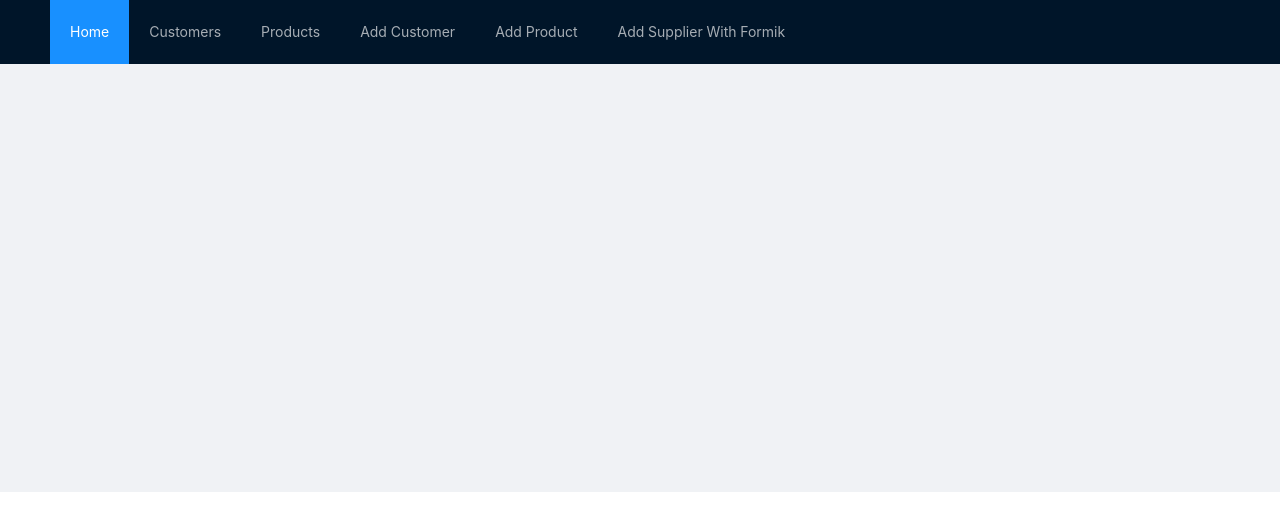
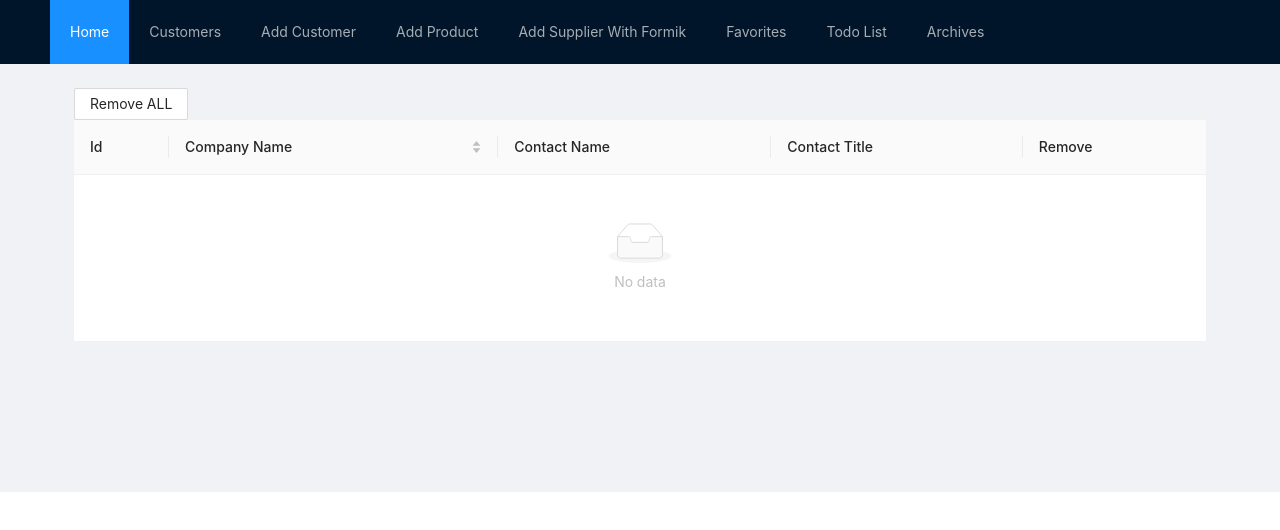
Before and after one commit to yakintech/techcareer-full-stack-part-2, a React (Create React App) app: page /favorites in a window 1280 px wide. Shown: the top 530 px of the page. Built offline with nearby package versions, Linux system fonts and the light colour scheme.

Commit message:
redux sample

```diff
--- a/package.json
+++ b/package.json
@@ -12,8 +12,10 @@
     "prop-types": "^15.8.1",
     "react": "^18.2.0",
     "react-dom": "^18.2.0",
+    "react-redux": "^8.0.4",
     "react-router-dom": "^6.4.1",
     "react-scripts": "5.0.1",
+    "redux": "^4.2.0",
     "web-vitals": "^2.1.4",
     "yup": "^0.32.11"
   },
--- a/src/App.js
+++ b/src/App.js
@@ -13,27 +13,36 @@ import { useContext } from "react";
 import { CartContext } from "./contextSample/CartContext";
 import Cart from "./contextSample/Cart";
 import 'antd/dist/antd.css';
-import {  Layout, Menu } from 'antd';
+import { Badge, Layout, Menu } from 'antd';
 import Customers from "./components/Customers";
 import AddCustomer from "./components/AddCustomer";
 import AddProduct from "./components/AddProduct";
 import AddSupplierWithFormik from "./components/AddSupplierWithFormik";
+import Favorites from "./components/Favorites";
+import { connect, useSelector } from "react-redux";
+import Todos from "./components/Todos";
+import Archives from "./components/Archives";
 
 
 const { Header, Content, Footer } = Layout;
 
 
-function App() {
+function App(props) {
 
-  const { cart } = useContext(CartContext)
+  const { cart } = useContext(CartContext);
+
+  let archives = useSelector(state => state);
 
   const items = [
-    { label:<Link to='/'>Home</Link> , key: '1' },
-    { label:<Link to='/customers'>Customers</Link> , key: '2' },
-    { label:<Link to='/customers'>Products</Link> , key: '3' },
-    { label:<Link to='/addcustomer'>Add Customer</Link> , key: '4' },
-    { label:<Link to='/addproduct'>Add Product</Link> , key: '5' },
-    { label:<Link to='/addsupplierwithformik'>Add Supplier With Formik</Link> , key: '6' },
+    { label: <Link to='/'>Home</Link>, key: '1' },
+    { label: <Link to='/customers'>Customers</Link>, key: '2' },
+    { label: <Link to='/addcustomer'>Add Customer</Link>, key: '4' },
+    { label: <Link to='/addproduct'>Add Product</Link>, key: '5' },
+    { label: <Link to='/addsupplierwithformik'>Add Supplier With Formik</Link>, key: '6' },
+    { label: <Link to='/favorites'>Favorites<Badge count={0}></Badge></Link>, key: '7' },
+    { label: <Link to='/todos'>Todo List</Link>, key: '8' },
+    { label: <Link to='/archives'>Archives <Badge count={archives.length}></Badge></Link>, key: '9' },
+
 
   ];
 
@@ -53,7 +62,7 @@ function App() {
           <div className="site-layout-background" style={{ padding: 24, minHeight: 380 }}>
             <Routes>
               <Route path="/" element={<HomePage />}></Route>
-              <Route path="/addcustomer" element={<AddCustomer/>}></Route>
+              <Route path="/addcustomer" element={<AddCustomer />}></Route>
               <Route path="/products" element={<Products />}></Route>
               <Route path="/cart" element={<Cart />}></Route>
               <Route path="/about" element={<AboutPage />}></Route>
@@ -64,7 +73,9 @@ function App() {
               <Route path="/customers" element={<Customers />}></Route>
               <Route path="/addproduct" element={<AddProduct />}></Route>
               <Route path="/addsupplierwithformik" element={<AddSupplierWithFormik />}></Route>
-
+              <Route path="/favorites" element={<Favorites />}></Route>
+              <Route path="/todos" element={<Todos />}></Route>
+              <Route path="/archives" element={<Archives />}></Route>
 
               <Route path="/guardsample" element={
                 <GuardSample>
@@ -84,7 +95,7 @@ function App() {
 
       </Layout>
 
-        {/* <li><Link to='/'>Home</Link></li>
+      {/* <li><Link to='/'>Home</Link></li>
         <li><Link to='/contact'>Contact</Link></li>
         <li><Link to='/about'>About</Link></li>
         <li><Link to='/categories'>Category List</Link></li>
@@ -99,4 +110,11 @@ function App() {
   );
 }
 
-export default App;
+const mapStateToProps = (state) => {
+
+  return {
+    favorites: state
+  }
+}
+
+export default connect(mapStateToProps)(App);
--- /dev/null
+++ b/src/components/Archives.jsx
@@ -0,0 +1,52 @@
+import { Button, Table } from 'antd';
+import React from 'react'
+import { useDispatch, useSelector } from 'react-redux'
+
+function Archives() {
+
+    let archives = useSelector(state => state);
+
+    let dispatch = useDispatch();
+
+
+    const removeArchive = (id) => {
+
+        dispatch({type:'REMOVE_TO_ARCHIVE', payload:id})
+    }
+
+    let columns = [
+        {
+            title: 'Id',
+            dataIndex: 'id'
+        },
+        {
+            title: 'User Id',
+            dataIndex: 'userId'
+        },
+        {
+            title: 'Title',
+            dataIndex: 'title'
+        },
+        {
+            title: 'Completed',
+            dataIndex: 'completed'
+        },
+        {
+            title:'Remove',
+            dataIndex:'id',
+            render: (id) => <Button onClick={() => removeArchive(id)}>Remove</Button>
+        }
+    ]
+
+    const empty = () => {
+        dispatch({type:'REMOVE_ALL'})
+    }
+
+    return (<>
+        <Button type='primary' danger onClick={() => empty()}>Remove All</Button>
+        <Table columns={columns} dataSource={archives}></Table>
+    </>
+    )
+}
+
+export default Archives
--- a/src/components/Customers.jsx
+++ b/src/components/Customers.jsx
@@ -2,10 +2,15 @@ import { Button, Table, Modal } from 'antd'
 import axios from 'axios'
 import React, { useEffect, useState } from 'react'
 import { ExclamationCircleOutlined } from '@ant-design/icons';
+import { connect } from 'react-redux';
+import { StarOutlined, StarFilled } from '@ant-design/icons';
+import { addToFavoritesAction, removeToFavoritesAction } from '../redux/actions/favorites.action';
+
 
 const { confirm } = Modal;
 
-function Customers() {
+function Customers(props) {
+
 
     const [customers, setcustomers] = useState([]);
     const [loading, setloading] = useState(true)
@@ -52,6 +57,37 @@ function Customers() {
 
     }
 
+    const add = (id) => {
+
+        //id ye göre listedeki customer ı yakalıyorum
+        let customer = customers.find(q => q.id == id);
+
+        //Globaldeki state e erişip oraya bu customer ı ekleyecek. Eğer global state üzerinde bir favori varsa ekleme YAPMAZ!
+        let favoriteCustomer = props.favorites.find(item => item.id == customer.id);
+
+        if (!favoriteCustomer)
+            props.addToFavorites(customer);
+        else
+            props.removeFavorites(customer.id)
+
+
+    }
+
+
+    const favoriteControl = (id) => {
+
+
+        //eğer müşteri favorilerdeyse dolu yıldız değilse boş yıldız gelecek.
+        let isFavorite = props.favorites.find(q => q.id == id);
+
+        console.log('isFavorite', isFavorite);
+        if (isFavorite)
+            return <StarFilled />
+        else
+            return <StarOutlined />
+
+    }
+
     let columns = [
         {
             title: 'Id',
@@ -74,7 +110,13 @@ function Customers() {
             title: ' Delete',
             dataIndex: 'id',
             render: (id) => <Button onClick={() => deleteCustomer(id)} type='primary-outline' danger>Delete</Button>
+        },
+        {
+            title: ' Favorite',
+            dataIndex: 'id',
+            render: (id) => <Button onClick={() => add(id)} shape='circle' icon={favoriteControl(id)} />
         }
+
 
     ]
 
@@ -94,4 +136,27 @@ function Customers() {
     )
 }
 
-export default Customers
+
+const mapStateToProps = (state) => {
+
+    //favorites -> prop name of global state
+    return {
+        favorites: state
+    }
+}
+
+
+const mapDispatchToProps = (dispatch) => {
+    return {
+        addToFavorites: (data) => {
+            dispatch(addToFavoritesAction(data))
+        },
+        removeFavorites: (data) => {
+            // dispatch({ type: 'REMOVE', payload: data })
+            dispatch(removeToFavoritesAction(data))
+        }
+    }
+}
+
+
+export default connect(mapStateToProps, mapDispatchToProps)(Customers)
--- /dev/null
+++ b/src/components/Favorites.jsx
@@ -0,0 +1,71 @@
+import { Button, Table } from 'antd'
+import React from 'react'
+import { connect } from 'react-redux'
+
+function Favorites({ favorites, removeFavorites, removeAll }) {
+
+
+  const remove = (customerId) => {
+
+    removeFavorites(customerId)
+
+  }
+
+  let columns = [
+    {
+      title: 'Id',
+      dataIndex: 'id'
+    },
+    {
+      title: 'Company Name',
+      dataIndex: 'companyName',
+      sorter: (a, b) => a.companyName.localeCompare(b.companyName)
+    },
+    {
+      title: 'Contact Name',
+      dataIndex: 'contactName'
+    },
+    {
+      title: 'Contact Title',
+      dataIndex: 'contactTitle'
+    },
+    {
+      title: 'Remove',
+      dataIndex: 'id',
+      render: (id) => <Button onClick={() => remove(id)} danger>Remove</Button>
+    }
+  ]
+
+
+  const empty = () => {
+    //reducer içerisindeki tüm favorileri temizleyen metoda gidiyorum.
+    removeAll();
+  }
+
+
+  return (<>
+    <Button onClick={() => empty()}>Remove ALL</Button>
+    <Table dataSource={favorites} columns={columns}></Table>
+  </>
+  )
+}
+
+const mapStateToProps = (state) => {
+  return {
+    favorites: state
+  }
+}
+
+const mapDispatchToProps = (dispatch) => {
+  return {
+    removeFavorites: (data) => {
+      dispatch({ type: 'REMOVE', payload: data })
+    },
+    removeAll: () => {
+      dispatch({ type: 'REMOVE_ALL' })
+    }
+  }
+}
+
+
+export default connect(mapStateToProps, mapDispatchToProps)(Favorites)
--- /dev/null
+++ b/src/components/Todos.jsx
@@ -0,0 +1,86 @@
+import { Button, Table } from 'antd';
+import axios from 'axios';
+import React, { useEffect, useState } from 'react'
+import { useDispatch, useSelector } from 'react-redux';
+
+function Todos() {
+
+    const [todos, settodos] = useState([]);
+
+    //use dispatch hook u ile reducerlara erişebilme imkanım oluyor!!
+    const dispatch = useDispatch()
+
+    //map state to props. UseSelector ile state e ulaşıyorum.
+    let archiveList = useSelector(state => state);
+
+    useEffect(() => {
+
+        axios.get('https://jsonplaceholder.typicode.com/todos')
+            .then(res => {
+                let todoList = [];
+
+                res.data.forEach(element => {
+
+                    let newTodo = {
+                        id: element.id,
+                        userId: element.userId,
+                        title: element.title,
+                        completed: element.completed.toString()
+                    }
+
+                    todoList.push(newTodo);
+
+                });
+                settodos(todoList)
+            })
+
+    }, []);
+
+
+    const addToArchive = (id) => {
+
+        let todo = todos.find(q => q.id == id);
+
+        //listeden bulduğum todoyu arşive ekliyorum. TABİ ARŞİVDE YOKSA!!
+        let archiveTodo = archiveList.find(q => q.id == id);
+
+        if (!archiveTodo) {
+            dispatch({ type: 'ADD_TO_ARCHIVE', payload: todo })
+        }
+
+    }
+
+
+    let columns = [
+        {
+            title: 'Id',
+            dataIndex: 'id'
+        },
+        {
+            title: 'User Id',
+            dataIndex: 'userId'
+        },
+        {
+            title: 'Title',
+            dataIndex: 'title'
+        },
+        {
+            title: 'Completed',
+            dataIndex: 'completed'
+        },
+        {
+            title: 'Archive',
+            dataIndex: 'id',
+            render: (id) => <Button type='primary' onClick={() => addToArchive(id)}>Add To Archive</Button>
+        }
+    ]
+
+
+
+    return (<>
+        <Table columns={columns} dataSource={todos}></Table>
+    </>
+    )
+}
+
+export default Todos
--- a/src/index.js
+++ b/src/index.js
@@ -1,15 +1,26 @@
 import React from 'react';
 import ReactDOM from 'react-dom/client';
+import { Provider } from 'react-redux';
 import { BrowserRouter } from 'react-router-dom';
+import { createStore } from 'redux';
 import App from './App';
 import { CartProvider } from './contextSample/CartContext';
+import { favoriteReducer } from './redux/reducers/favorites.reducer';
+import { todoReducer } from './redux/reducers/todos.reducer';
 
 const root = ReactDOM.createRoot(document.getElementById('root'));
+
+// const store = createStore(favoriteReducer);
+
+const store = createStore(todoReducer);
+
 root.render(
     <BrowserRouter>
-        <CartProvider>
-            <App></App>
-        </CartProvider>
+        <Provider store={store}>
+            <CartProvider>
+                <App></App>
+            </CartProvider>
+        </Provider>
     </BrowserRouter>
 
 );
--- /dev/null
+++ b/src/redux/reducers/favorites.reducer.js
@@ -0,0 +1,16 @@
+
+export const favoriteReducer = (state = [], action) => {
+
+    console.log('ACTION', action);
+    switch (action.type) {
+        case 'ADD':
+            return [...state, action.payload]
+        case 'REMOVE':
+            return state.filter(q => q.id != action.payload)
+        case 'REMOVE_ALL':
+            return []
+        default:
+            return state
+    }
+
+}
```
Also changed, not shown: src/redux/actions/favorites.action.js (added, +16 -0 lines), src/redux/reducers/todos.reducer.js (added, +13 -0 lines), 1 other file (tests, documents, lock files or other folders).
